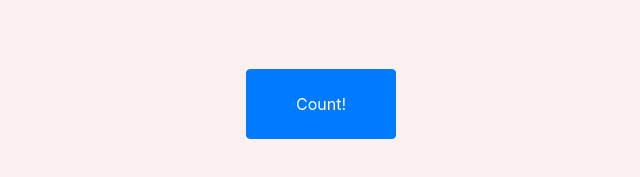
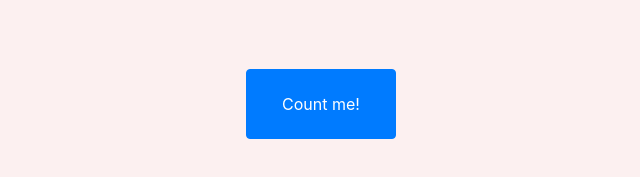
Before and after one commit to Ebazhanov/click-counter, a React (Create React App) app: page / in a window 1280 px wide. Shown: the part 459-636 px from the top of the page, without its empty margins (319-959 px from the left). Built offline with nearby package versions, Linux system fonts and the light colour scheme.

Commit message:
-  updates

```diff
--- a/src/App.js
+++ b/src/App.js
@@ -17,7 +17,7 @@ class App extends Component {
         return (
             <div>
                 <div className="displayedNumber">{this.state.value}</div>
-                <button type="button" class="btn btn-primary" onClick={this.buttonClicked}>Count!</button>
+                <button type="button" class="btn btn-primary" onClick={this.buttonClicked}>Count me!</button>
             </div>
         );
     }
```
